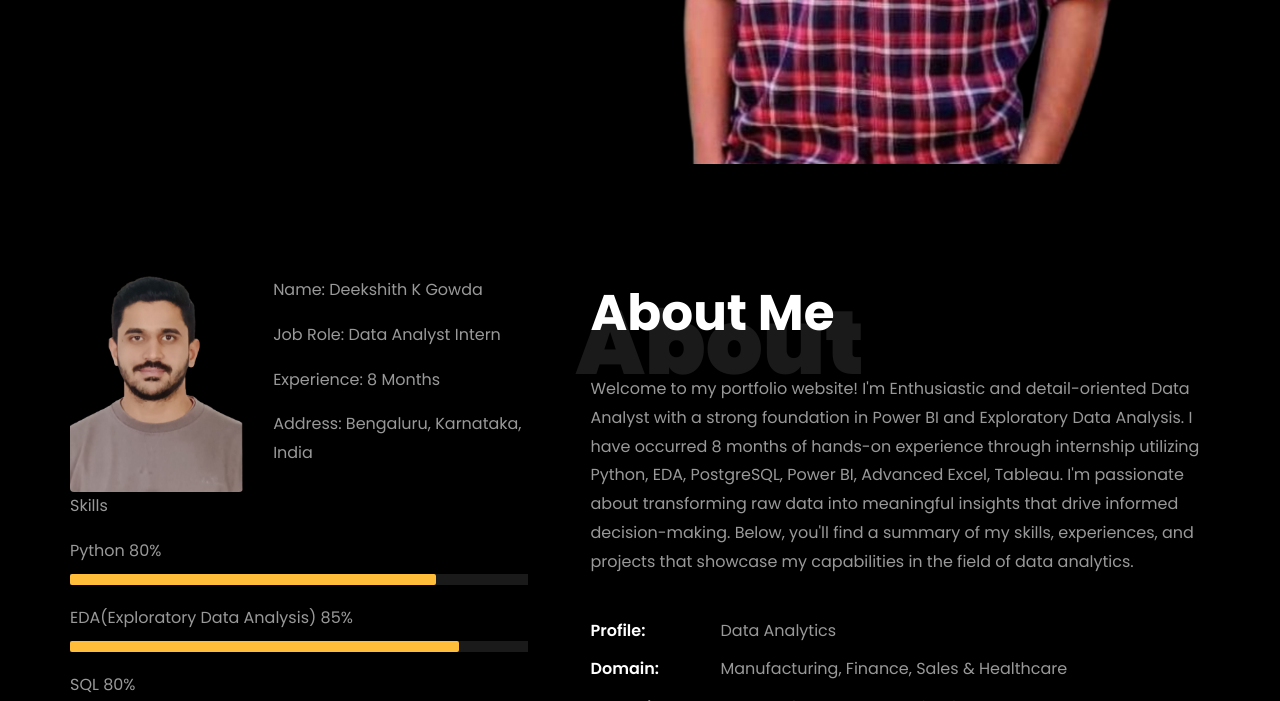
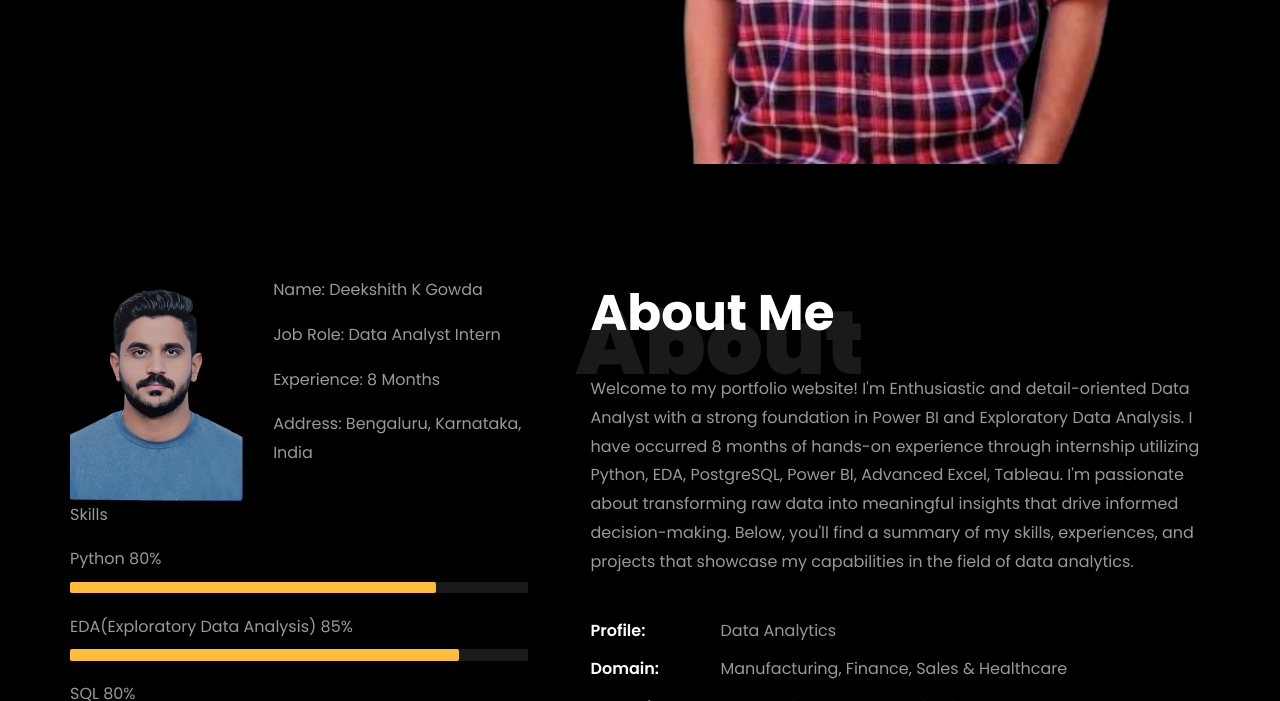
Before and after one commit to DeekshithKGowda/deekshithkgowda.github.io, a plain HTML site: page index.html in a window 1280 px wide. Shown: the part 586-1287 px from the top of the page. Drawn offline with Linux system fonts and the light colour scheme; animation ran at ten frames a second; files whose address does not match are found by name.

Commit message:
Update index.html

```diff
--- a/index.html
+++ b/index.html
@@ -214,7 +214,7 @@
 								<div class="row">
 									<div class="col-sm-6 col-md-5">
 									  <div class="about-img">
-										<img src="images/aboutme.jpg" class="img-fluid rounded b-shadow-a" alt="">
+										<img src="images/me.png" class="img-fluid rounded b-shadow-a" alt="">
 									  </div>
 									</div>
 									<!-- Details next to profile image -->
```
